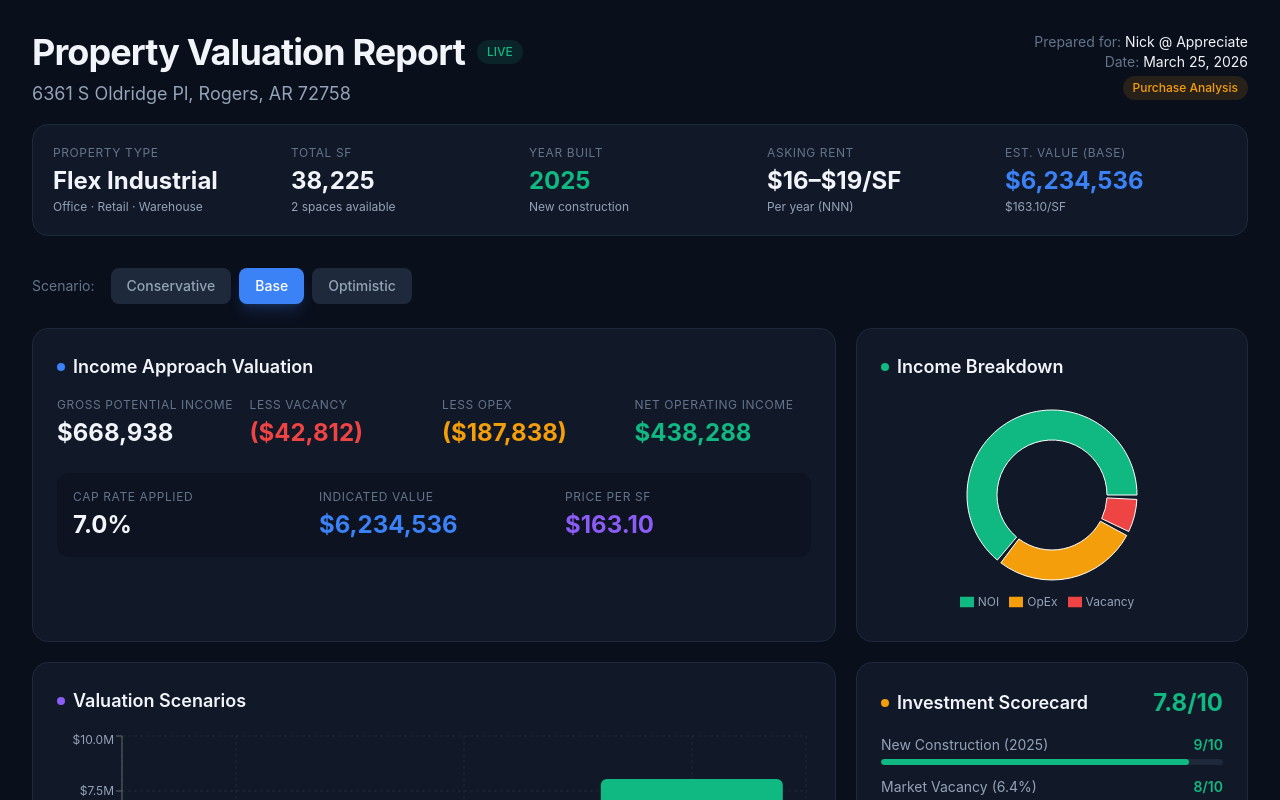
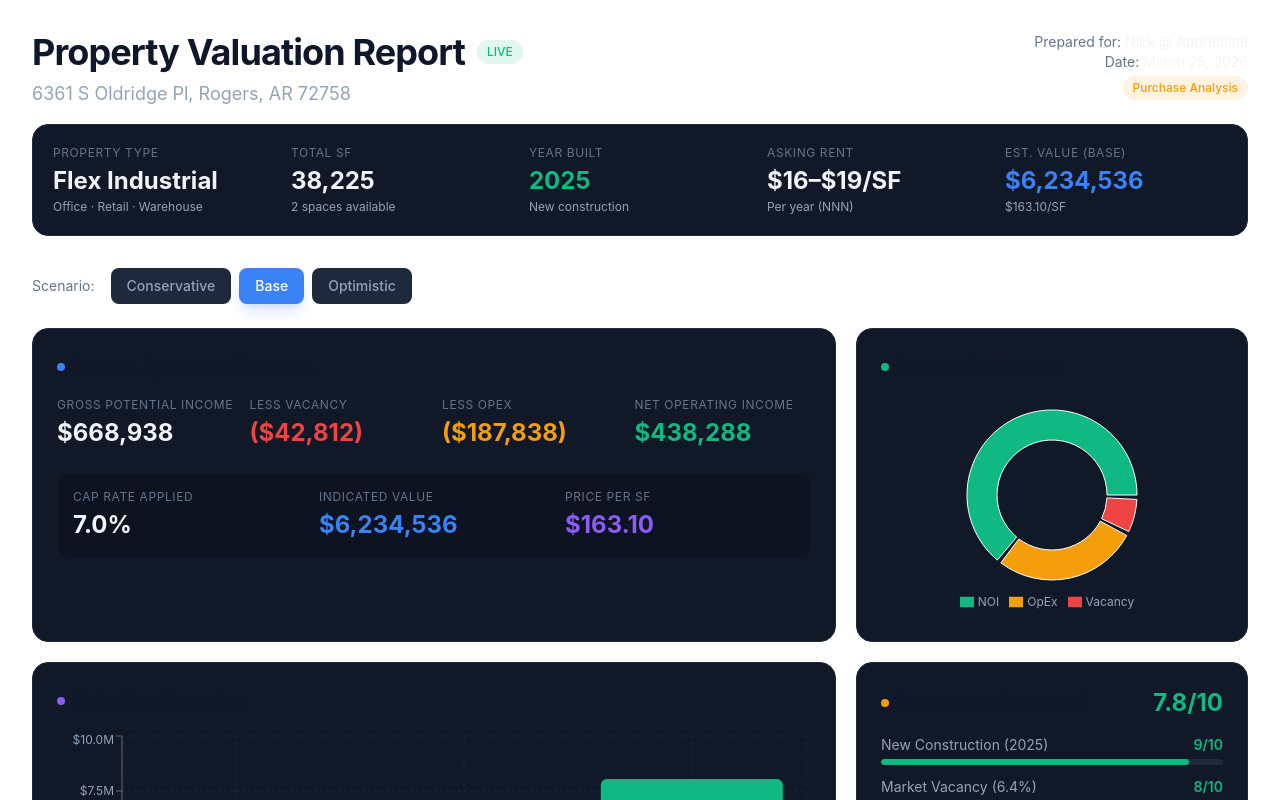
Before and after one commit to nick-Appreciate/oldridge-property-dashboard, a Next.js app: page / in a window 1280 px wide. Shown: the top 800 px of the page. Built offline with nearby package versions, Linux system fonts and the light colour scheme.

Commit message:
Update to clean light theme for professional layout
Removed CSS variables for theming and updated body styles.

```diff
--- a/app/globals.css
+++ b/app/globals.css
@@ -2,24 +2,12 @@
 @tailwind components;
 @tailwind utilities;
 
-:root {
-  --bg-primary: #0a0f1c;
-  --bg-card: #111827;
-  --bg-card-hover: #1a2332;
-  --border: #1e293b;
-  --text-primary: #f1f5f9;
-  --text-secondary: #94a3b8;
-  --accent-green: #10b981;
-  --accent-blue: #3b82f6;
-  --accent-amber: #f59e0b;
-  --accent-red: #ef4444;
-  --accent-purple: #8b5cf6;
-}
-
 body {
-  background: var(--bg-primary);
-  color: var(--text-primary);
-  font-family: -apple-system, BlinkMacSystemFont, 'Segoe UI', Roboto, sans-serif;
+  background: #ffffff;
+  color: #0f172a;
+  font-family: -apple-system, BlinkMacSystemFont, 'Inter', 'Segoe UI', Roboto, sans-serif;
+  -webkit-font-smoothing: antialiased;
+  -moz-osx-font-smoothing: grayscale;
 }
 
 * {
```
